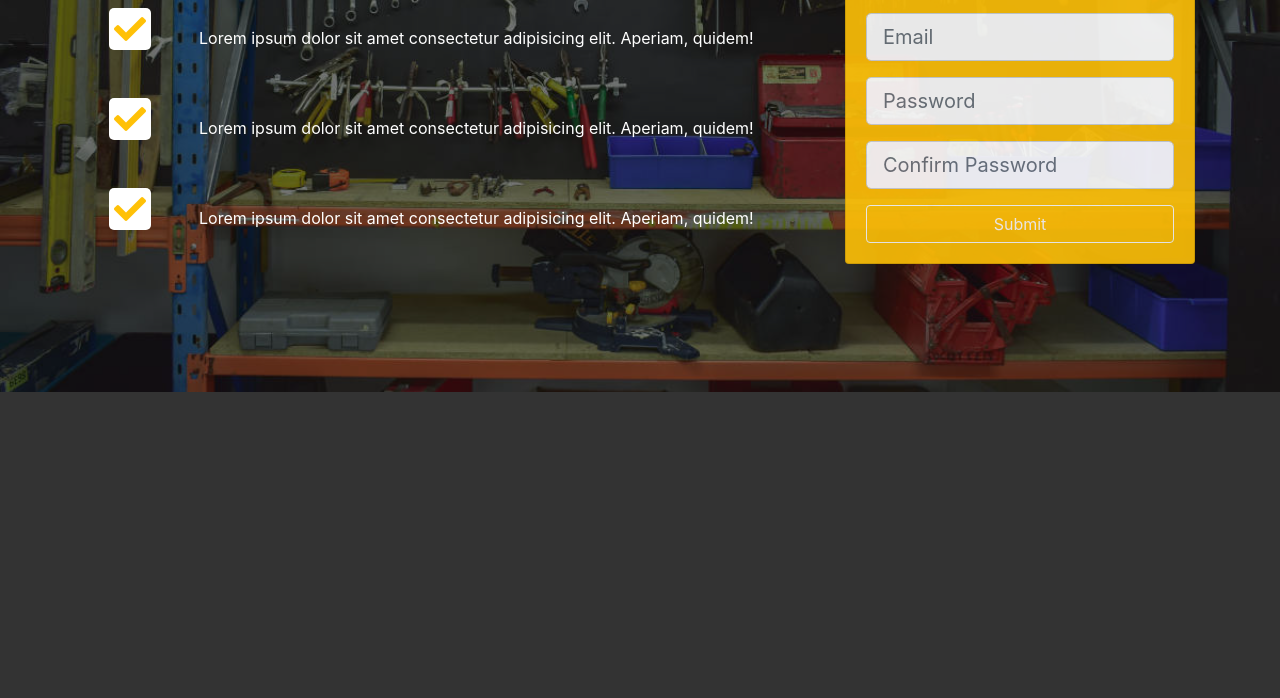
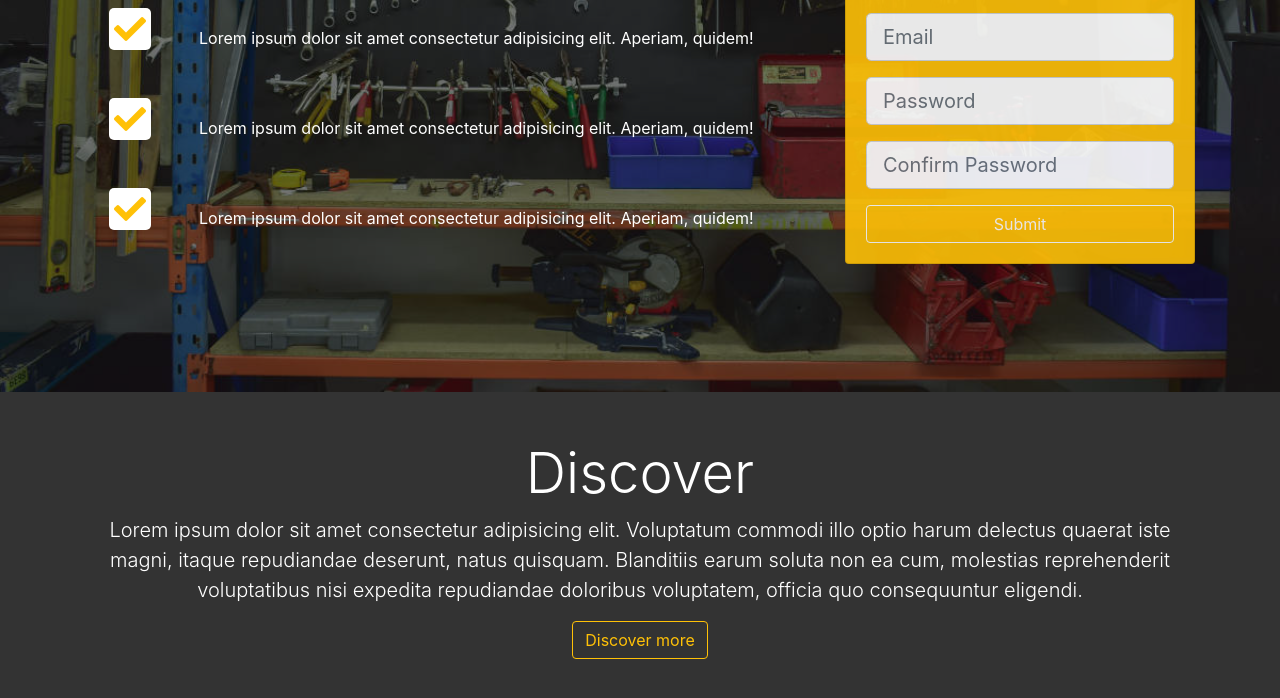
Before and after one commit to Meijk/BS4-project1, a plain HTML site: page index.html in a window 1280 px wide. Shown: the part 308-1006 px from the top of the page. Before the commit the page ends 800 px from the top, so only its background shows below. Drawn offline with nearby package versions, Linux system fonts and the light colour scheme.

Commit message:
Add Discover Head markup

```diff
--- a/index.html
+++ b/index.html
@@ -15,7 +15,7 @@
     <title>Bootstrap Theme</title>
 </head>
 <body>
-
+    <!-- NAVIGATION -->
     <nav class="navbar navbar-expand-sm bg-dark navbar-dark fixed-top">
         <div class="container">
             <a href="index.html" class="navbar-brand">Brisbane<strong>Tool</strong>Library</a>
@@ -101,6 +101,24 @@
         </div>
     </header>
 
+
+    <!-- DISCOVER HEAD -->
+    <section id="discover-header-section">
+        <div class="container">
+            <div class="row">
+                <div class="col text-center py-5">
+                    <h1 class="display-4">Discover</h1>
+                    <p class="lead">
+                        Lorem ipsum dolor sit amet consectetur adipisicing elit. Voluptatum commodi illo optio harum delectus quaerat iste magni, itaque repudiandae deserunt, natus quisquam. Blanditiis earum soluta non ea cum, molestias reprehenderit voluptatibus nisi expedita repudiandae doloribus voluptatem, officia quo consequuntur eligendi.
+                    </p>
+                    <a href="#" class="btn btn-outline-warning">Discover more</a>
+                </div>
+            </div>
+        </div>
+    </section>
+
+    <!-- DISCOVER SECTION -->
+
     <!-- <span id="year"></span> -->
 
     <!-- Scripts -->
```
